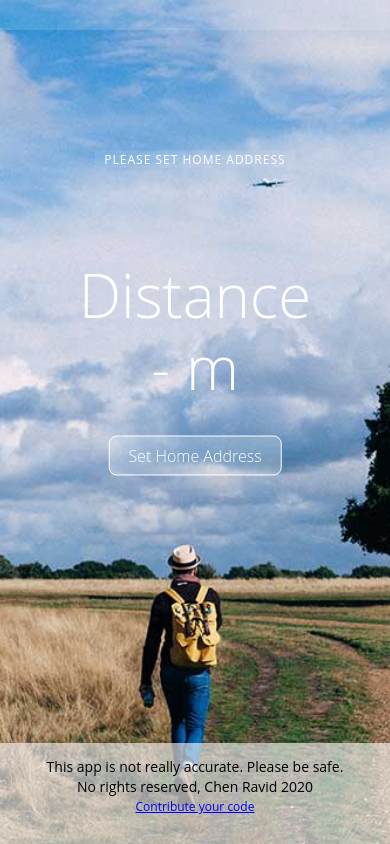
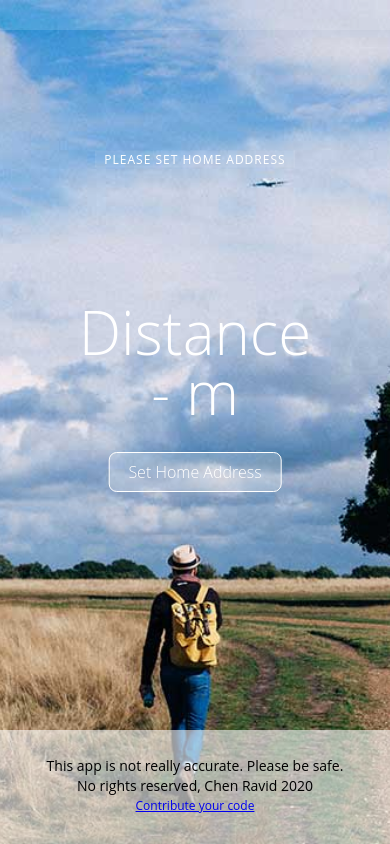
Before and after one commit to chendravid/100meter-app, a website: page index.html in a window 390 px wide. Drawn offline with Linux system fonts and the light colour scheme; some packages are replaced by stand-ins of ours.

Commit message:
CSS update
Fixed css for when mobile keyboard is shown.

```diff
--- a/public/css/styles.css
+++ b/public/css/styles.css
@@ -16,9 +16,11 @@ body, html {
 
 .footer{
    position:absolute;
+   padding-top: 20px;
+   padding-bottom: 10px;
    bottom:0;
    width:100%;
-   height:12%;
+   height:10%;
    background-color: rgba(255,255,255,.6);
    display: flex;
    justify-content: center;
@@ -37,8 +39,8 @@ body, html {
   color: black;
 }
 
-.distanceTitle{
-    margin-top: -10px;
+.distanceTitle {
+    margin-top: 20px;
     position: fixed;
     top: 50%;
     left: 50%;
@@ -48,10 +50,9 @@ body, html {
     font-style: normal;
     font-weight: 200;
     font-size: 60px;
-    line-height: 12px;
+    line-height: 0px;
     text-align: center;
     color: white;
-
 }
 
 .btn {
@@ -171,7 +172,7 @@ body, html {
 
 .container {
     position: fixed;
+    padding-top: 38px;
     top: 60%;
     left: 20%;
-
 }
```
